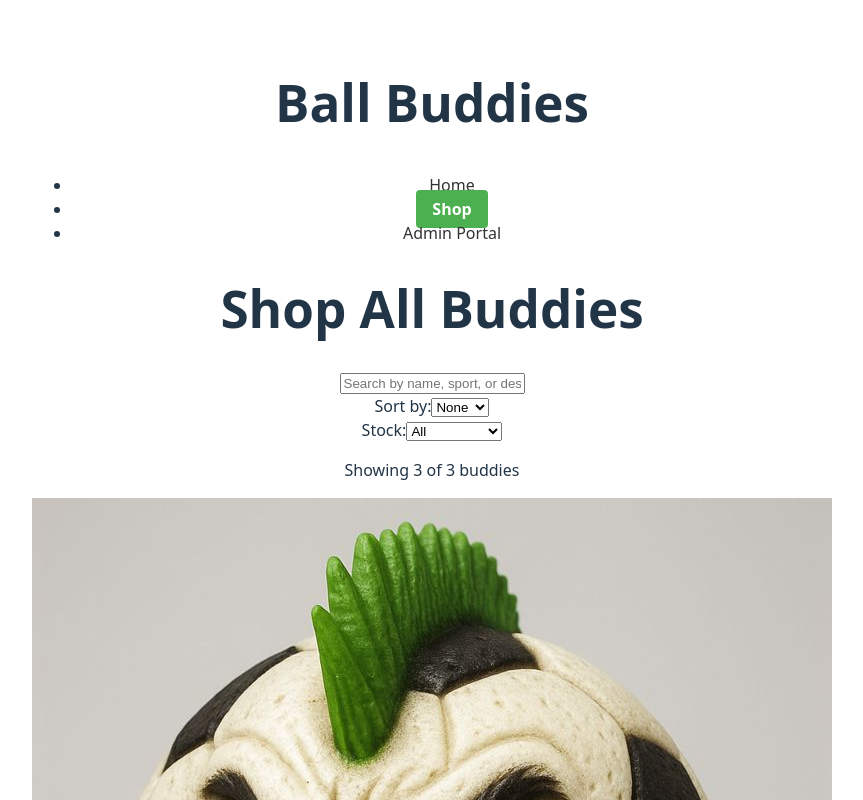
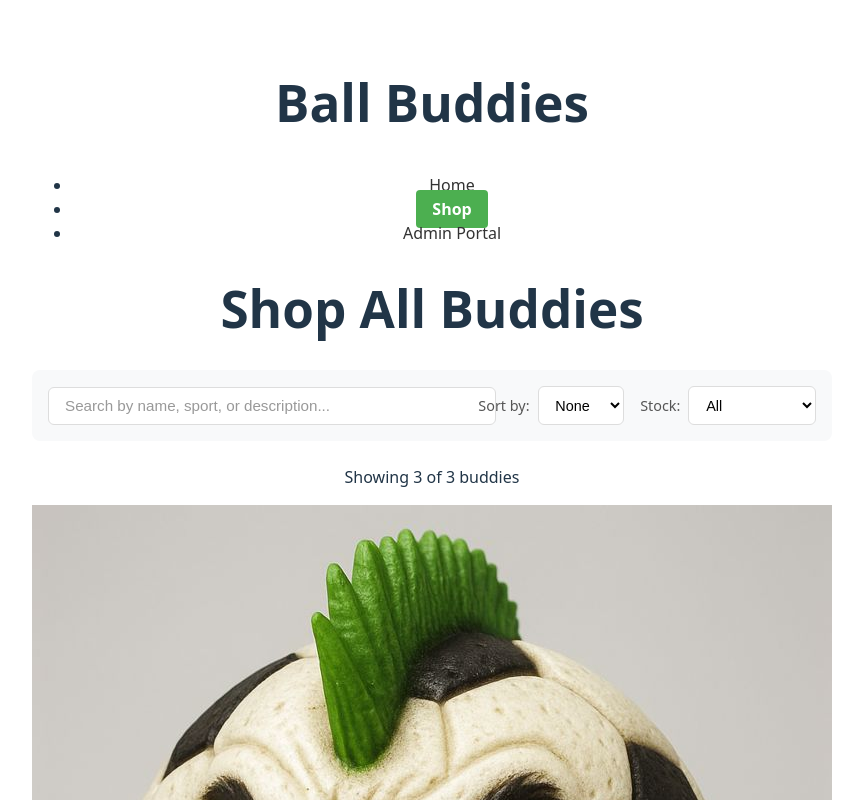
Before and after one commit to cainlucastapp/ball-buddies, a React (Vite) app: page /shop in a window 1280 px wide. Shown: the top 800 px of the page, without its empty margins (208-1071 px from the left). Built offline with nearby package versions, Linux system fonts and the light colour scheme; data requests are answered from the project's data file.

Commit message:
added styling to search bar

```diff
--- a/src/styles/components/SearchBar.css
+++ b/src/styles/components/SearchBar.css
@@ -0,0 +1,88 @@
+/* src/styles/components/SearchBar.css */
+
+.search-bar {
+    display: flex;
+    align-items: center;
+    gap: 1rem;
+    padding: 1rem;
+    background-color: #f8f9fa;
+    border-radius: 8px;
+    margin-bottom: 1.5rem;
+}
+
+.search-input-container {
+    flex: 1;
+    min-width: 200px;
+}
+
+.search-input {
+    width: 100%;
+    padding: 0.6rem 1rem;
+    font-size: 0.95rem;
+    border: 1px solid #ddd;
+    border-radius: 6px;
+    transition: border-color 0.2s;
+}
+
+.search-input:focus {
+    outline: none;
+    border-color: #4CAF50;
+}
+
+.search-input::placeholder {
+    color: #999;
+}
+
+.filters-container {
+    display: flex;
+    align-items: center;
+    gap: 1rem;
+}
+
+.filter-group {
+    display: flex;
+    align-items: center;
+    gap: 0.5rem;
+    white-space: nowrap;
+}
+
+.filter-group label {
+    font-size: 0.9rem;
+    font-weight: 500;
+    color: #555;
+}
+
+.sort-select,
+.stock-select {
+    padding: 0.6rem 0.8rem;
+    font-size: 0.9rem;
+    border: 1px solid #ddd;
+    border-radius: 6px;
+    background-color: white;
+    cursor: pointer;
+    transition: border-color 0.2s;
+}
+
+.sort-select:focus,
+.stock-select:focus {
+    outline: none;
+    border-color: #4CAF50;
+}
+
+/* Responsive - stack on small screens */
+@media (max-width: 768px) {
+    .search-bar {
+        flex-direction: column;
+        align-items: stretch;
+    }
+
+    .filters-container {
+        flex-direction: column;
+        align-items: stretch;
+        gap: 0.75rem;
+    }
+
+    .filter-group {
+        justify-content: space-between;
+    }
+}
```
